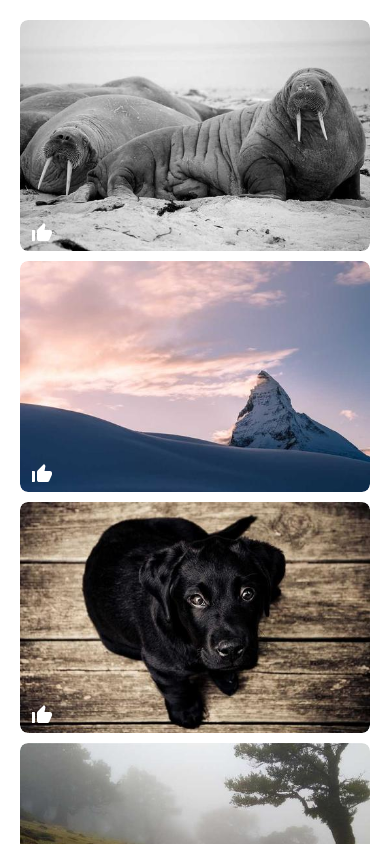
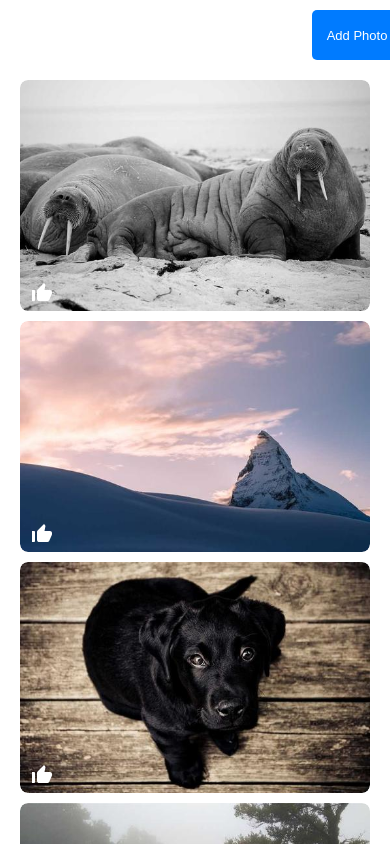
Before and after one commit to BanuDanabakiyam/PhotoGallery, a React (Create React App) app in the folder onlinephotogallery/: page / in a window 390 px wide. Shown: the top 844 px of the page. Built offline with nearby package versions, Linux system fonts and the light colour scheme.

Commit message:
addPhotoButton

```diff
--- a/onlinephotogallery/src/App.js
+++ b/onlinephotogallery/src/App.js
@@ -1,9 +1,11 @@
 import './App.css';
+import { AddPhoto } from './components/button/AddPhoto';
 import { Gallery } from './components/gallery/Gallery';
 
 function App() {
   return (
     <div className="App">
+      <AddPhoto/>
       <Gallery/>
 
     </div>
--- /dev/null
+++ b/onlinephotogallery/src/components/button/AddPhoto.css
@@ -0,0 +1,27 @@
+.photoBtn {
+        margin-top: 10px;
+        background-color: #007bff;
+        color: #fff;
+        border: none;
+        padding: 10px 20px;
+        font-size: 16px;
+        cursor: pointer;
+        border-radius: 5px;
+        margin-left: 90%;
+
+    }
+
+    .photoBtn:hover {
+        background-color: #0056b3;
+    }
+    @media screen and (max-width: 768px) {
+        .photoBtn {
+            margin-left: 0;
+            font-size: 13px;
+            width: 90px;
+            height: 50px;
+            padding: 2px;
+            margin-left: 80%;
+
+        }
+    }
--- /dev/null
+++ b/onlinephotogallery/src/components/button/AddPhoto.js
@@ -0,0 +1,10 @@
+import React from "react";
+import '../button/AddPhoto.css';
+export const AddPhoto = () => {
+    return(
+        <>
+        <button className="photoBtn">Add Photo</button>
+        </>
+    );
+
+}
--- a/onlinephotogallery/src/components/gallery/Gallery.css
+++ b/onlinephotogallery/src/components/gallery/Gallery.css
@@ -10,7 +10,7 @@
 .pics {
     overflow: hidden;
     border-radius: 8px;
-    cursor: pointer; /* Add cursor pointer to indicate clickability */
+    cursor: pointer;
 }
 
 .pics img {
```
Also changed, not shown: onlinephotogallery/src/components/button/modal/modal.js (added, +9 -0 lines).
